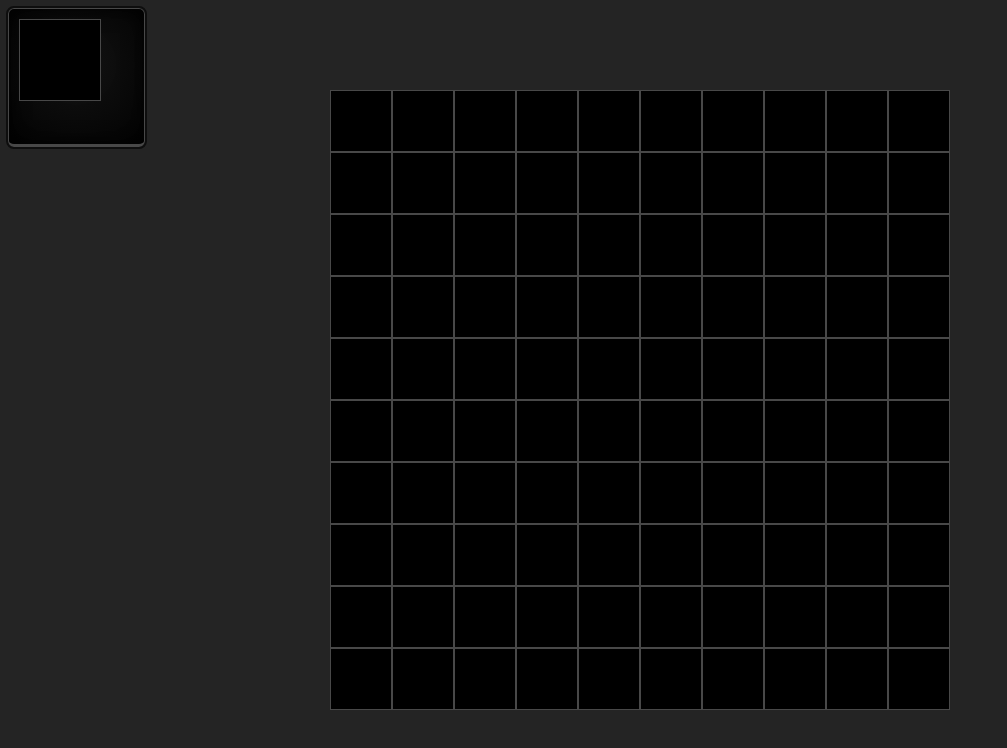
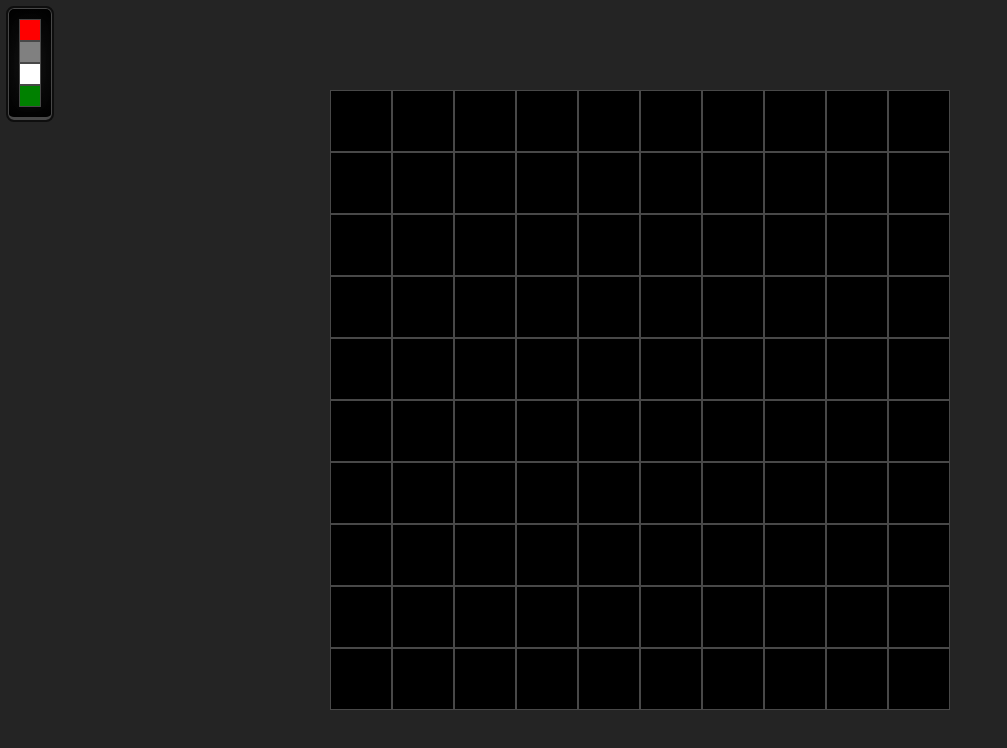
Before and after one commit to yoloyusof/pinepixel, a Svelte app: page / in a window 1280 px wide. Shown: the top 748 px of the page, without its empty margins (0-1007 px from the left). Built offline with nearby package versions, Linux system fonts and the light colour scheme.

Commit message:
tiny fix

```diff
--- a/src/App.svelte
+++ b/src/App.svelte
@@ -5,6 +5,7 @@
 
   onMount(() => {
     let elements = document.getElementsByClassName("block");
+    let colors = document.getElementsByClassName("pallete")
 
     for (var i = 0; i < elements.length; i++) {
       let element = elements[i] as HTMLDivElement;
@@ -13,13 +14,24 @@
         element.style.backgroundColor = selectedColor;
       };
     }
+
+    for (var i = 0; i < colors.length; i++) {
+      let color = colors[i] as HTMLDivElement;
+
+      color.onclick = () => {
+        selectedColor = color.style.backgroundColor;
+      };
+    }
   });
 </script>
 
 <main>
   <b-x id="colors">
-    <div id="pallete">
-      <div class="colorBlock"></div>
+    <div class="pallete">
+      <div class="colorBlock" style="background-color: red;"></div>
+      <div class="colorBlock" style="background-color: gray;"></div>
+      <div class="colorBlock" style="background-color: white;"></div>
+      <div class="colorBlock" style="background-color: green;"></div>
     </div>
   </b-x>
   <div id="container">
--- a/src/app.css
+++ b/src/app.css
@@ -61,26 +61,9 @@ b-x {
   background-color: rgb(45, 45, 45)
 }
 
-#pallete {
-  display: grid;
-  grid-template-columns: 0.2fr 0.2fr 0.2fr;
-  grid-template-rows: 0.2fr 0.2fr 0.2fr;
-  gap: 0px 0px;
-  grid-template-areas:
-    ". . ."
-    ". . ."
-    ". . .";
-}
 
 .colorBlock {
-  background-color: black;
+  display: flex;
   border: var(--box-border);
-  padding: 30px;
-  transition: 0.3s;
-  width: 20px;
-  height: 20px;
+  padding: 10px;
 }
-
-.colorBlock:hover {
-  background-color: rgb(45, 45, 45)
-}
```
